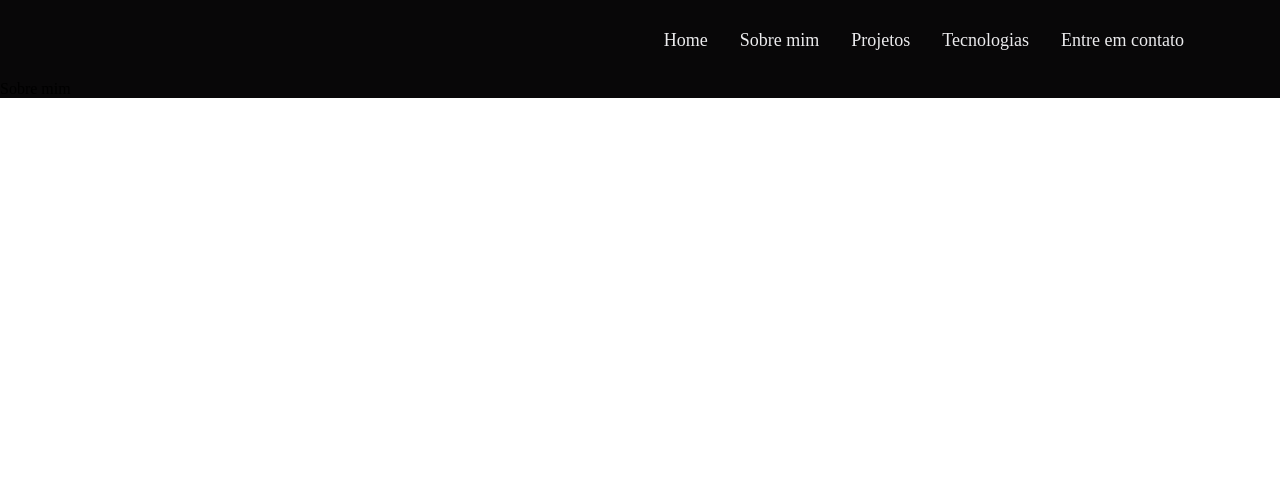
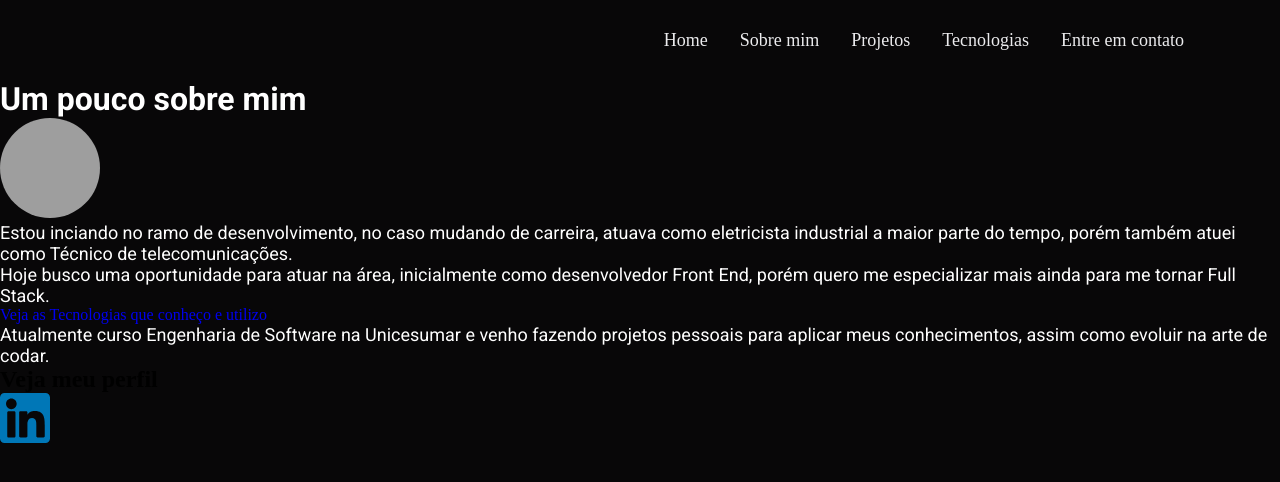
Before and after one commit to bryanbruzinga/Portfolio, a Next.js app: page /about in a window 1280 px wide. Shown: the top 482 px of the page. Built offline with nearby package versions, Linux system fonts and the light colour scheme; grey boxes are pictures that could not be loaded; a web font is replaced by a local one.

Commit message:
sobre mim incluído conteúdo

```diff
--- a/src/pages/about/index.tsx
+++ b/src/pages/about/index.tsx
@@ -1,10 +1,33 @@
+import Image from 'next/image';
+import Link from 'next/link';
 import React from 'react'
+import styles from './styles.module.scss';
 
 const index = () => {
     return (
-        <div>
-            Sobre mim
-        </div>
+        <section className={styles.sectionAbout}>
+            <h1>Um pouco sobre mim</h1>
+
+            <Image width={100} height={100} src="https://github.com/bryanbruzinga.png" alt="Bryan" objectFit='cover' className={styles.imgPhoto} />
+
+            <p>Estou inciando no ramo de desenvolvimento, no caso mudando de carreira, atuava como eletricista industrial a maior parte do tempo, porém também atuei como Técnico de telecomunicações.</p>
+
+            <p>Hoje busco uma oportunidade para atuar na área, inicialmente como desenvolvedor Front End, porém quero me especializar mais ainda para me tornar Full Stack.</p>
+
+            <Link href="/techs">
+                <a>Veja as Tecnologias que conheço e utilizo</a>
+            </Link>
+
+            <p>Atualmente curso Engenharia de Software na Unicesumar e venho fazendo projetos pessoais para aplicar meus conhecimentos, assim como evoluir na arte de codar.</p>
+
+            <h2>Veja meu perfil</h2>
+
+            <Link href="https://www.linkedin.com/in/bryan-da-silva-bruzinga-b6830960/">
+                <a target="__blank">
+                    <Image width={50} height={50} src="/linkedin.svg" alt="Linkedin" objectFit='cover' />
+                </a>
+            </Link>
+        </section>
     )
 }
 
--- /dev/null
+++ b/src/pages/about/styles.module.scss
@@ -0,0 +1,19 @@
+.sectionAbout {
+    height: 90vh;
+
+    h1 {
+        color: white;
+        font-size: 2rem;
+        font-family: var(--primary-font);
+    }
+
+    .imgPhoto {
+        border-radius: 50%;
+    }
+
+    p {
+        color: white;
+        font-family: var(--primary-font);
+        font-size: 1.125rem;
+    }
+}
--- a/src/pages/contact/index.tsx
+++ b/src/pages/contact/index.tsx
@@ -2,9 +2,9 @@ import React from 'react'
 
 const index = () => {
     return (
-        <div>
-            Contatos
-        </div>
+        <section>
+            <h1>Fale comigo</h1>
+        </section>
     )
 }
 
--- a/src/pages/index.tsx
+++ b/src/pages/index.tsx
@@ -24,7 +24,7 @@ export default function Home() {
         <h1>Desenvolvedor Front End</h1>
 
         <Link href="https://github.com/bryanbruzinga">
-          <a><Image height={35} width={35} src='/github.svg' alt='Github' objectFit='cover' /></a>
+          <a target="__blank"><Image height={35} width={35} src='/github.svg' alt='Github' objectFit='cover' /></a>
         </Link>
       </section>
       <section className={styles.mainRight}>
--- a/src/pages/techs/index.tsx
+++ b/src/pages/techs/index.tsx
@@ -2,9 +2,9 @@ import React from 'react'
 
 const index = () => {
     return (
-        <div>
-            Tecnologias
-        </div>
+        <section>
+            <h1>Tecnologias que utilizo</h1>
+        </section>
     )
 }
 
```
